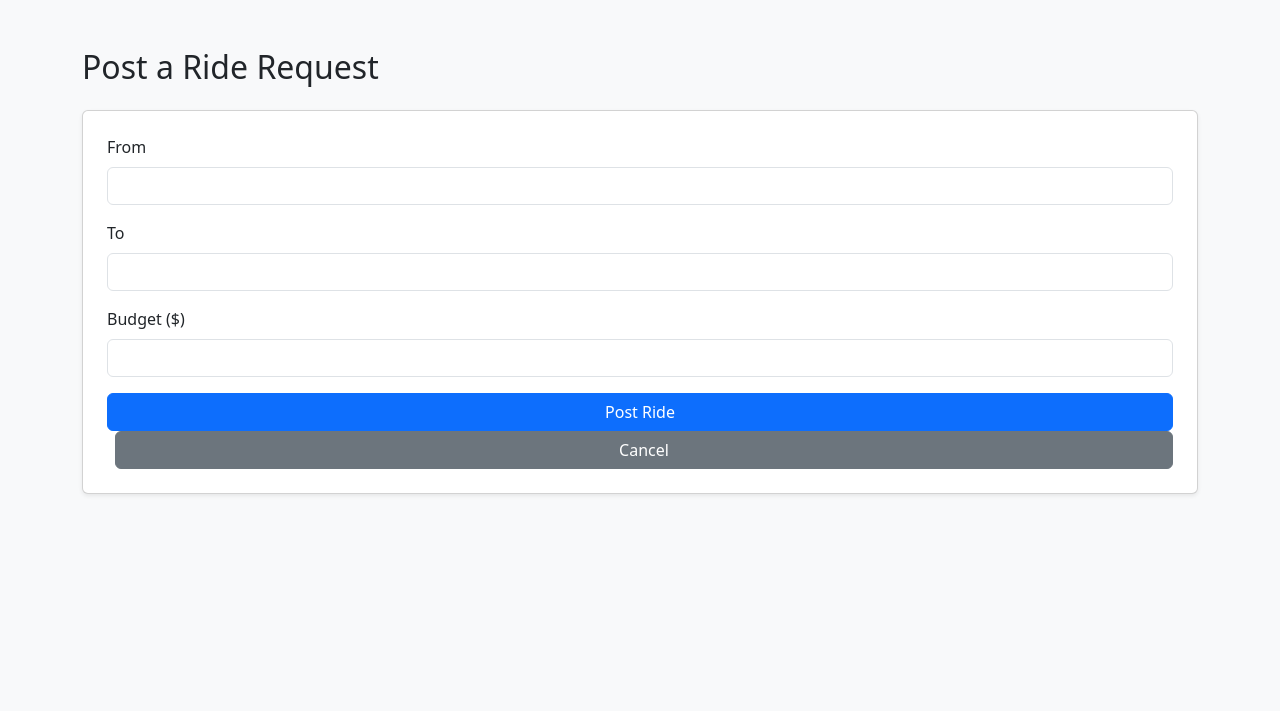
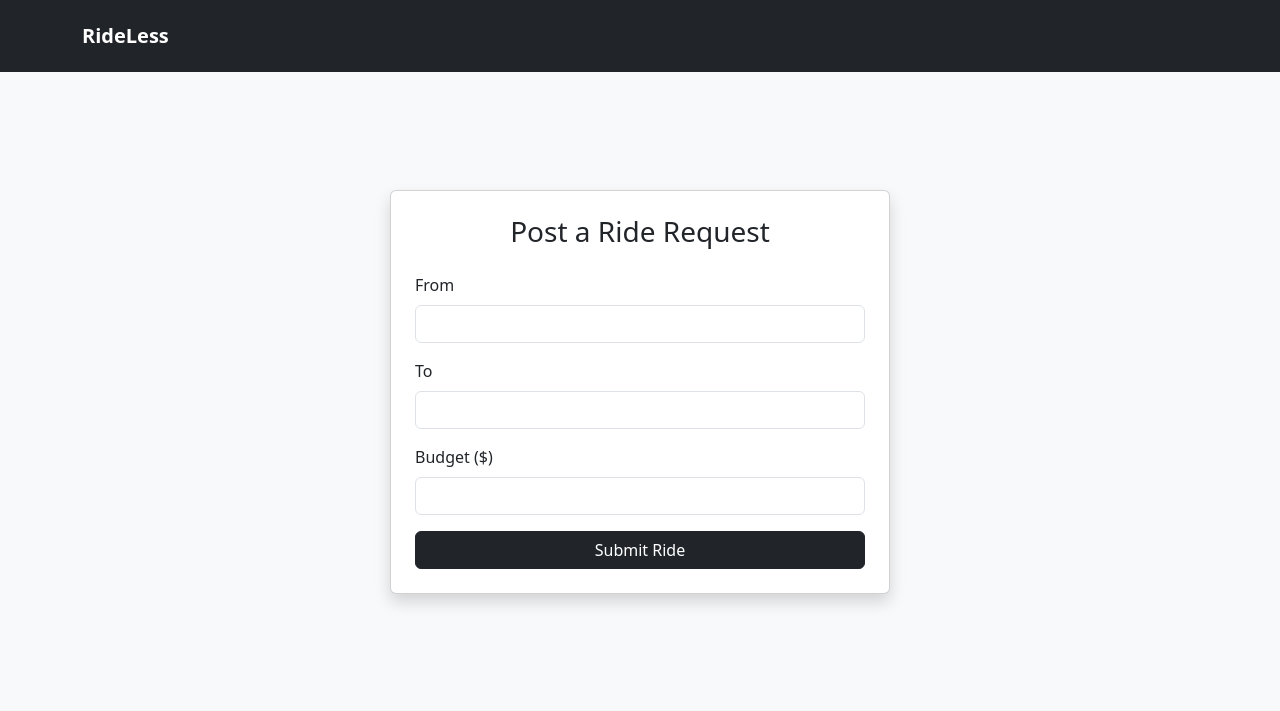
Before and after one commit to KushalKUMAR-P/student-ride-demo, a Flask app: page /create in a window 1280 px wide. Shown: the top 711 px of the page. Run offline with Flask 3, Linux system fonts and the light colour scheme; the visitor is signed in with stand-in values (Sample User, id 1).

Commit message:
Improve create ride page UI for consistency

```diff
--- a/templates/create_ride.html
+++ b/templates/create_ride.html
@@ -1,15 +1,25 @@
 <!DOCTYPE html>
 <html>
+
 <head>
-    <title>Create Ride</title>
+    <title>Post Ride - RideLess</title>
     <link href="https://cdn.jsdelivr.net/npm/bootstrap@5.3.2/dist/css/bootstrap.min.css" rel="stylesheet">
 </head>
+
 <body class="bg-light">
 
-<div class="container mt-5">
-    <h2 class="mb-4">Post a Ride Request</h2>
+    <nav class="navbar navbar-expand-lg navbar-dark bg-dark py-3">
+        <div class="container">
+            <a class="navbar-brand fw-bold" href="/">RideLess</a>
+        </div>
+    </nav>
 
-    <form method="POST" class="card p-4 shadow-sm">
+    <div class="container d-flex justify-content-center align-items-center" style="min-height: 80vh;">
+        <div class="card shadow p-4" style="width: 500px;">
+            <h3 class="mb-4 text-center">Post a Ride Request</h3>
+
+            <form method="POST">
+
                 <div class="mb-3">
                     <label class="form-label">From</label>
                     <input type="text" name="origin" class="form-control" required>
@@ -25,10 +35,14 @@
                     <input type="number" name="budget" class="form-control" required>
                 </div>
 
-        <button type="submit" class="btn btn-primary">Post Ride</button>
-        <a href="/" class="btn btn-secondary ms-2">Cancel</a>
+                <button type="submit" class="btn btn-dark w-100">
+                    Submit Ride
+                </button>
+
             </form>
+        </div>
     </div>
 
 </body>
+
 </html>
```
Lines whose indentation alone changed are shown as unchanged.
